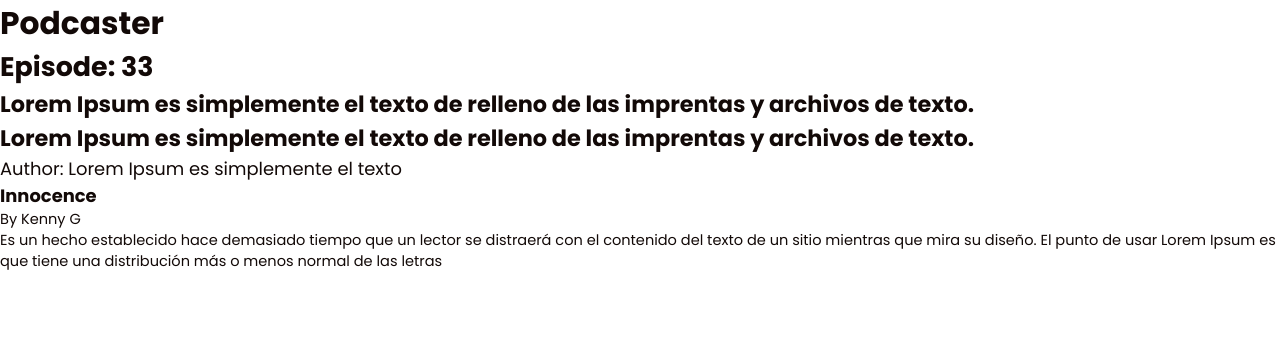
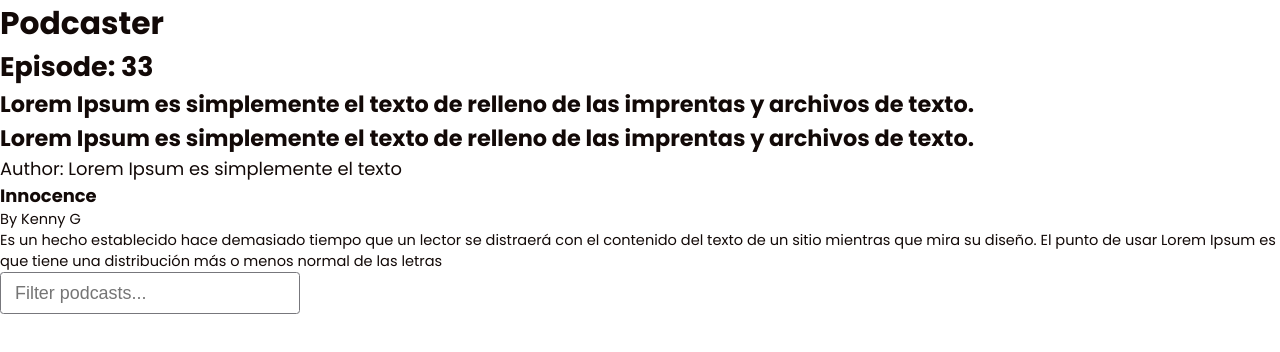
Before and after one commit to jdejesus11/my-podcasts-app, a React app: page / in a window 1280 px wide. Shown: the top 352 px of the page. Built offline with nearby package versions, Linux system fonts and the light colour scheme.

Commit message:
Creates Text Input component

```diff
--- a/src/App.tsx
+++ b/src/App.tsx
@@ -1,5 +1,6 @@
 import React from "react";
 import "./App.scss";
+import TextInput from "./components/text-input";
 
 const App = () => {
   return (
@@ -25,6 +26,12 @@ const App = () => {
         punto de usar Lorem Ipsum es que tiene una distribución más o menos
         normal de las letras
       </p>
+      <TextInput
+        onChange={(value: string) => {
+          console.log(value);
+        }}
+        placeholder="Filter podcasts..."
+      />
     </>
   );
 };
--- /dev/null
+++ b/src/components/text-input.scss
@@ -0,0 +1,10 @@
+@import "../../styles/variables";
+
+.text-input {
+    width: 300px;
+    height: 42px;
+    padding: 0 14px;
+    border: 1px solid $medium-gray-color;
+    border-radius: 3.5px;
+    font-size: $small-font-size;
+}
--- /dev/null
+++ b/src/components/text-input.tsx
@@ -0,0 +1,32 @@
+import React, { useState } from "react";
+import "./text-input.scss";
+
+export interface TextInputProps {
+  placeholder: string;
+  onChange: (value: string) => void;
+  ariaLabel?: string;
+}
+
+const TextInput: React.FC<TextInputProps> = (props) => {
+  const [value, setValue] = useState<string>("");
+  const { onChange, ariaLabel, placeholder } = props;
+
+  const onChangeEvent = (event: React.FormEvent<HTMLInputElement>) => {
+    const value = event?.currentTarget.value;
+    setValue(value);
+    onChange(value);
+  };
+
+  return (
+    <input
+      className="text-input"
+      type="text"
+      value={value}
+      onChange={onChangeEvent}
+      aria-label={ariaLabel ?? ""}
+      placeholder={placeholder}
+    />
+  );
+};
+
+export default TextInput;
```
Also changed, not shown: 1 other file (tests, documents, lock files or other folders).
